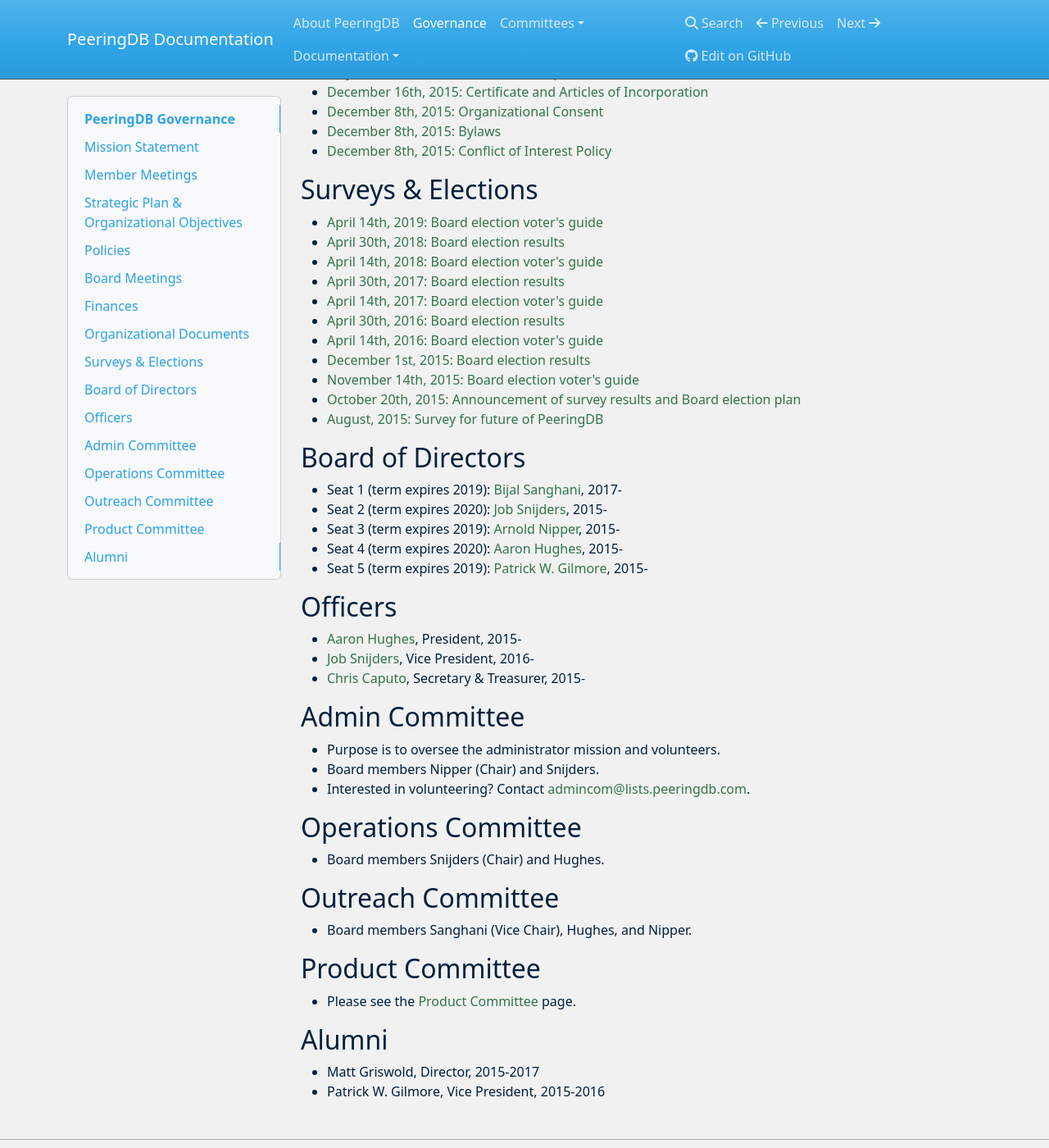
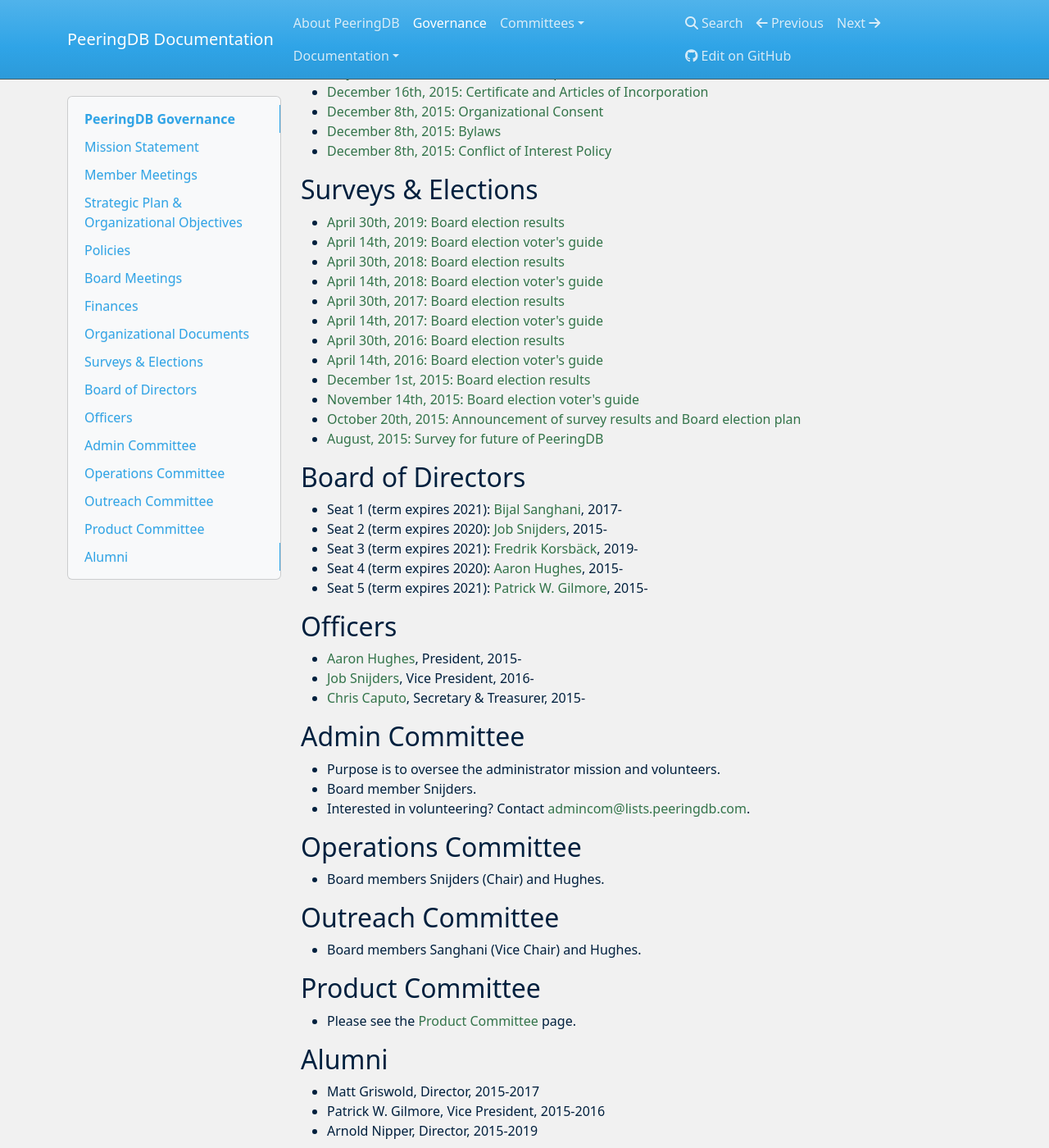
Before and after one commit to peeringdb/docs, an MkDocs documentation site: the page built from docs/gov.md, in a window 1280 px wide and 1400 px high, scrolled down 1720 px. Shown: the whole window at 82% size. Built offline with MkDocs 1.6.1, drawn with Linux system fonts in a browser that asks for light colours; nearby versions of some CDN libraries.

Commit message:
Board election results.

```diff
--- a/docs/gov.md
+++ b/docs/gov.md
@@ -77,6 +77,7 @@
 
 ## Surveys & Elections
 
+- [April 30th, 2019: Board election results](gov/misc/2019-04-30_Comprehensive_Poll_Results.pdf)
 - [April 14th, 2019: Board election voter's guide](gov/misc/2019-04-14_election.html)
 - [April 30th, 2018: Board election results](gov/misc/2018-04-30_Comprehensive_Poll_Results.pdf)
 - [April 14th, 2018: Board election voter's guide](gov/misc/2018-04-14_election.html)
@@ -91,11 +92,11 @@
 
 ## Board of Directors
 
-- Seat 1 (term expires 2019): [Bijal Sanghani](mailto:bijal@peeringdb.com), 2017-
+- Seat 1 (term expires 2021): [Bijal Sanghani](mailto:bijal@peeringdb.com), 2017-
 - Seat 2 (term expires 2020): [Job Snijders](mailto:job@peeringdb.com), 2015-
-- Seat 3 (term expires 2019): [Arnold Nipper](mailto:arnold@peeringdb.com), 2015-
+- Seat 3 (term expires 2021): [Fredrik Korsbäck](TBD), 2019-
 - Seat 4 (term expires 2020): [Aaron Hughes](mailto:aaronh@peeringdb.com), 2015-
-- Seat 5 (term expires 2019): [Patrick W. Gilmore](mailto:patrick@peeringdb.com), 2015-
+- Seat 5 (term expires 2021): [Patrick W. Gilmore](mailto:patrick@peeringdb.com), 2015-
 
 ## Officers
 
@@ -106,7 +107,7 @@
 ## Admin Committee
 
 - Purpose is to oversee the administrator mission and volunteers.
-- Board members Nipper (Chair) and Snijders.
+- Board member Snijders.
 - Interested in volunteering? Contact [admincom@lists.peeringdb.com](mailto:admincom@lists.peeringdb.com).
 
 ## Operations Committee
@@ -115,7 +116,7 @@
 
 ## Outreach Committee
 
-- Board members Sanghani (Vice Chair), Hughes, and Nipper.
+- Board members Sanghani (Vice Chair) and Hughes.
 
 ## Product Committee
 
@@ -125,3 +126,4 @@
 
 - Matt Griswold, Director, 2015-2017
 - Patrick W. Gilmore, Vice President, 2015-2016
+- Arnold Nipper, Director, 2015-2019
```
Also changed, not shown: 1 other file.
